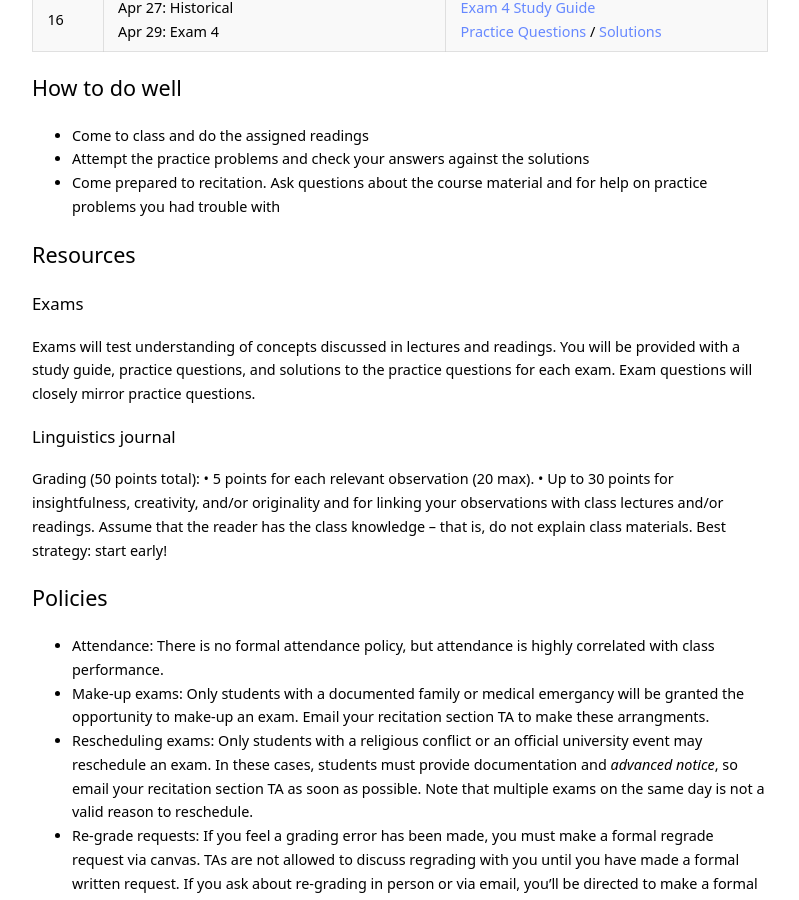
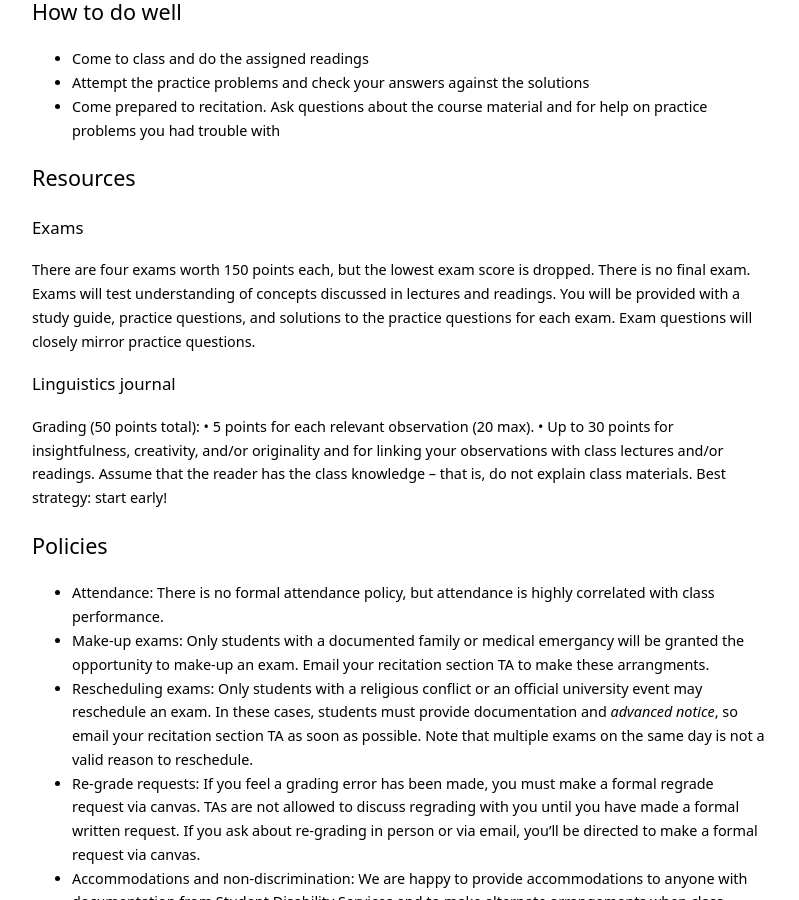
Before and after one commit to kschuler/ling001, a Jekyll site: the page built from ling001/index.md, in a window 1280 px wide and 900 px high, scrolled down 2143 px. Shown: the whole window, without its empty margins (240-1039 px from the left). Built offline with Jekyll 4.4.1, drawn with Linux system fonts in a browser that asks for light colours; part of the change alters nothing that is shown; some of the changed text lies outside the part shown.

Commit message:
Update index.md

````diff
--- a/ling001/index.md
+++ b/ling001/index.md
@@ -18,14 +18,14 @@ A general introduction to the nature, history and use of human language, speech
 
 ### Time & Place
 
-**Lecture:**
-  - Mondays & Wednesdays 12-1pm, Location TBD
-
-**Recitation:**
-  - Thursdays 9:30-10:30am (sections 201, 203 & 205)
-  - Thursdays 10:30-11:30am (sections 202, 204 & 206)
-  - Fridays 11-12pm (207)
-  - Fridays 12-1pm (208)
+```
+  Lecture:  M & W 12-1pm, Location TBD
+  Recitation:
+  - R 9:30-10:30am (sections 201, 203 & 205)
+  - R 10:30-11:30am (sections 202, 204 & 206)
+  - R 11-12pm (section 207)
+  - F 12-1pm (section 208)
+```
 
 ### Materials
 
@@ -63,7 +63,7 @@ Wk  | Topic | Readings & Resources
 
 ## Resources
 ### Exams
-Exams will test understanding of concepts discussed in lectures and readings. You will be provided with a study guide, practice questions, and solutions to the practice questions for each exam. Exam questions will closely mirror practice questions.
+There are four exams worth 150 points each, but the lowest exam score is dropped. There is no final exam. Exams will test understanding of concepts discussed in lectures and readings. You will be provided with a study guide, practice questions, and solutions to the practice questions for each exam. Exam questions will closely mirror practice questions.
 
 ### Linguistics journal
 Grading (50 points total):
````
